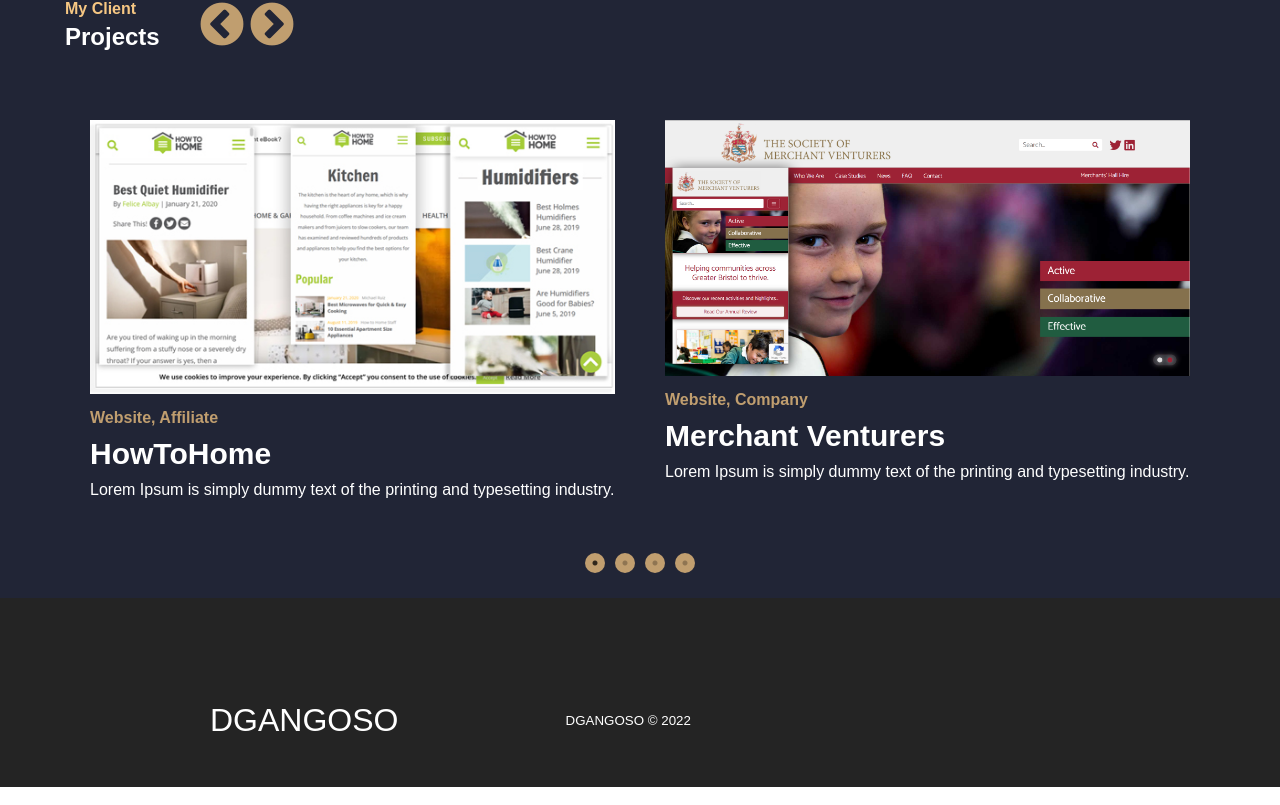
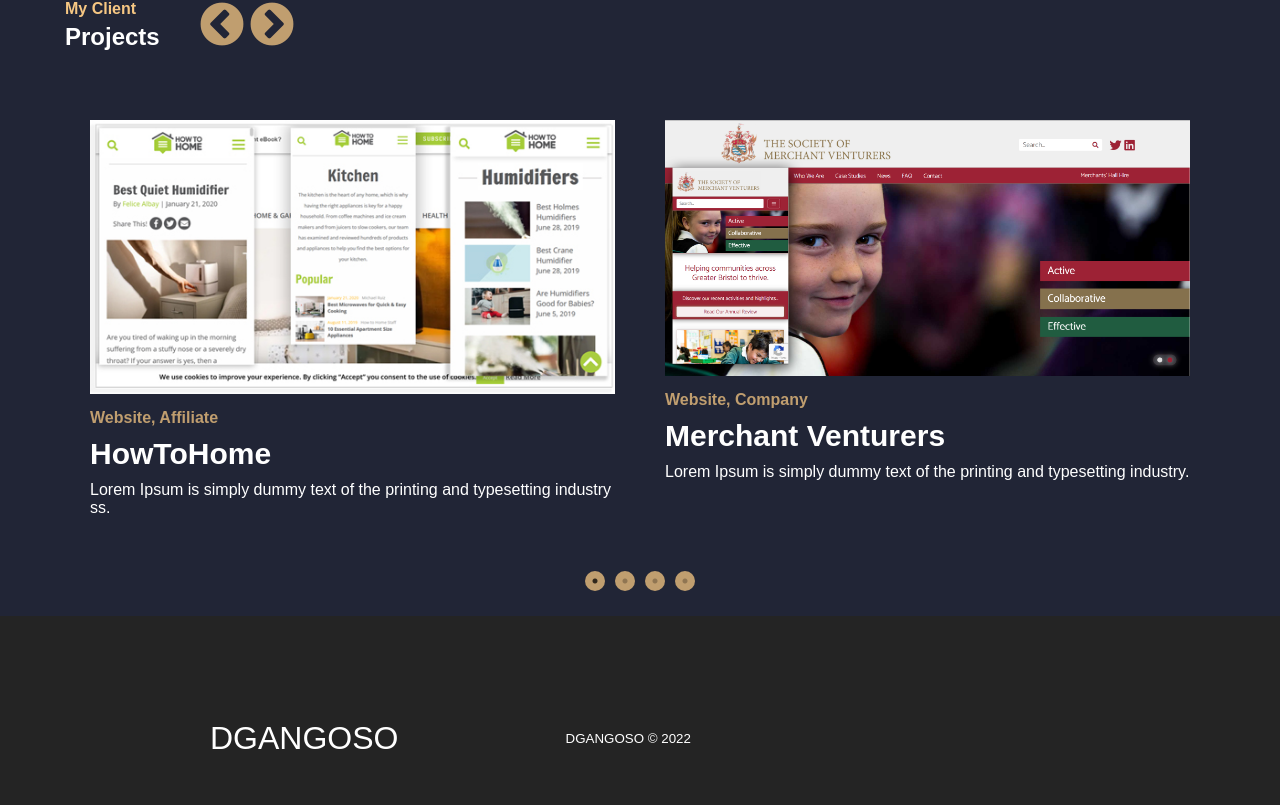
Before and after one commit to daleaustingangoso014/deployment, a React (Create React App) app: page / in a window 1280 px wide. Shown: the part 984-1789 px from the top of the page. Built offline with nearby package versions, Linux system fonts and the light colour scheme.

Commit message:
changes to projects description

```diff
--- a/src/components/ProjectsSection.js
+++ b/src/components/ProjectsSection.js
@@ -25,7 +25,7 @@ export default class SimpleSlider extends Component {
             <img src={'../images/project1.jpg'} />
               <p class="subhead-title">Website, Affiliate</p>
               <h3>HowToHome</h3>
-              <p>Lorem Ipsum is simply dummy text of the printing and typesetting industry.</p>
+              <p>Lorem Ipsum is simply dummy text of the printing and typesetting industry ss.</p>
             </div>
             </a>
             <a href="https://www.merchantventurers.com/">
```
